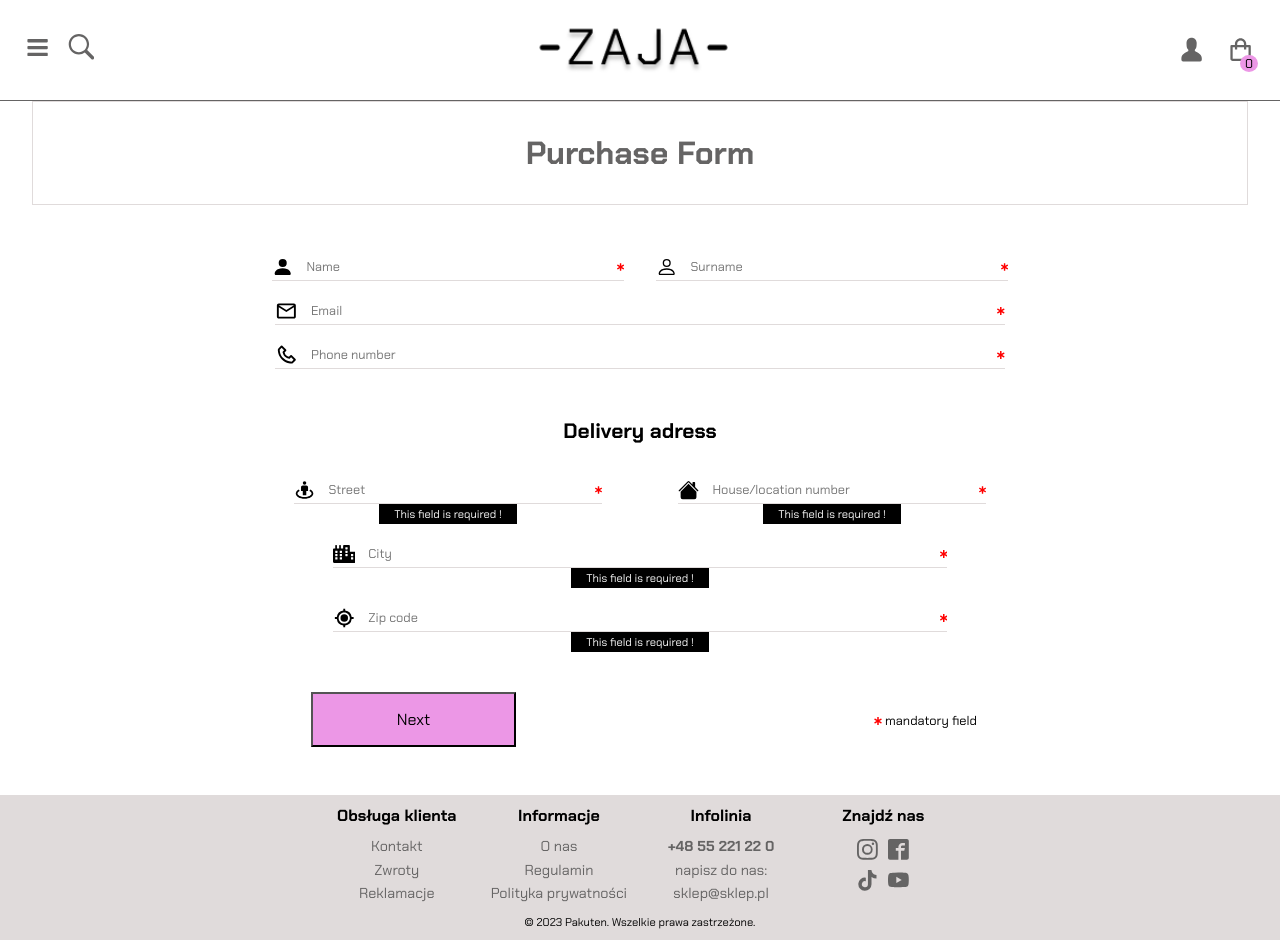
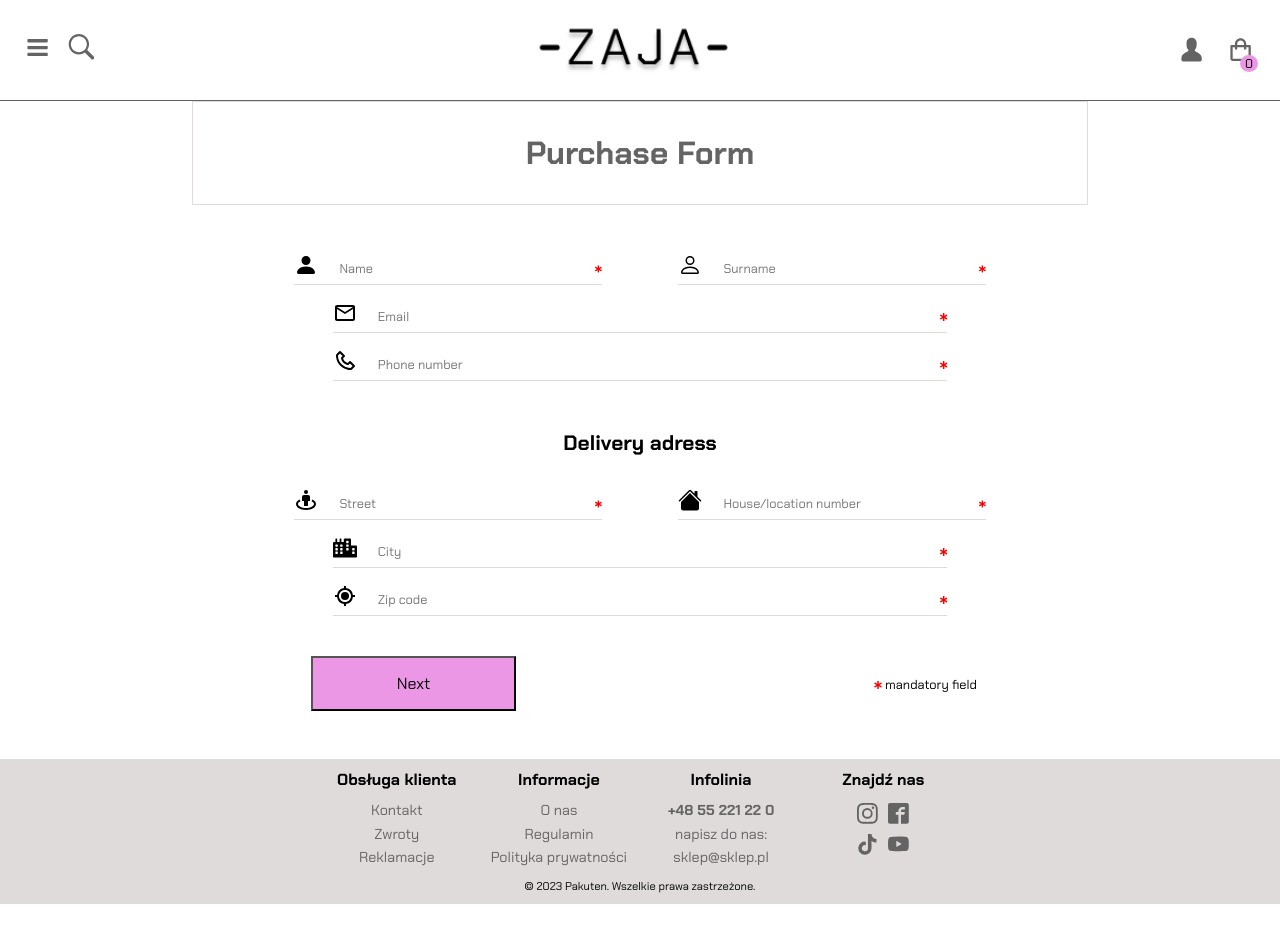
Before and after one commit to zaju2611/store, a React (Create React App) app: page /purchase in a window 1280 px wide. After the commit the page ends 904 px from the top, so only its background shows below. Built offline with nearby package versions, Linux system fonts and the light colour scheme; no server answers.

Commit message:
form validation has begun

```diff
--- a/src/components/AdressForm.jsx
+++ b/src/components/AdressForm.jsx
@@ -1,7 +1,7 @@
 import { BsFillHouseFill } from "react-icons/bs";
-import { FaCity, FaStarOfLife } from "react-icons/fa";
+import { FaCity } from "react-icons/fa";
 import { BiStreetView, BiCurrentLocation } from "react-icons/bi";
-import ErrorForm from "./ErrorForm";
+import FormInput from "./FormInput";
 
 export default function AddressForm() {
 	return (
@@ -17,57 +17,29 @@ export default function AddressForm() {
 				Delivery adress
 			</h2>
 			<div style={{ display: "flex", width: "100%" }}>
-				<div className="errorForm">
-					<label className="promo-label label">
-						<BiStreetView style={{ marginRight: ".5rem" }} />
-						<input
-							type="text"
-							className="promo"
-							placeholder="Street"
-							required
-						/>
-						<FaStarOfLife style={{ fontSize: ".5rem", color: "red" }} />
-					</label>
-					<ErrorForm children={"This field is required !"} />
-				</div>
-				<div className="errorForm">
-					<label className="promo-label label">
-						<BsFillHouseFill style={{ marginRight: ".5rem" }} />
-						<input
-							type="text"
-							className="promo"
-							placeholder="House/location number"
-							required
-						/>
-						<FaStarOfLife style={{ fontSize: ".5rem", color: "red" }} />
-					</label>
-					<ErrorForm children={"This field is required !"} />
-				</div>
+				<FormInput
+					icon={<BiStreetView style={{ marginRight: ".5rem" }} />}
+					placeholder="Street"
+					errorText={"This field is required !"}
+				/>
+				<FormInput
+					icon={<BsFillHouseFill style={{ marginRight: ".5rem" }} />}
+					placeholder="House/location number"
+					errorText={"This field is required !"}
+				/>
 			</div>
-			<div className="errorForm">
-				<label
-					className="promo-label label"
-					style={{
-						width: "80%",
-					}}>
-					<FaCity style={{ marginRight: ".5rem" }} />
-					<input type="email" className="promo" placeholder="City" required />
-					<FaStarOfLife style={{ fontSize: ".5rem", color: "red" }} />
-				</label>
-				<ErrorForm children={"This field is required !"} />
-			</div>
-			<div className="errorForm">
-				<label
-					className="promo-label label"
-					style={{
-						width: "80%",
-					}}>
-					<BiCurrentLocation style={{ marginRight: ".5rem" }} />
-					<input type="tel" className="promo" placeholder="Zip code" required />
-					<FaStarOfLife style={{ fontSize: ".5rem", color: "red" }} />
-				</label>
-				<ErrorForm children={"This field is required !"} />
-			</div>
+			<FormInput
+				icon={<FaCity style={{ marginRight: ".5rem" }} />}
+				placeholder="City"
+				type="text"
+				errorText={"This field is required !"}
+			/>
+			<FormInput
+				icon={<BiCurrentLocation style={{ marginRight: ".5rem" }} />}
+				placeholder="Zip code"
+				type="text"
+				errorText={"This field is required !"}
+			/>
 		</form>
 	);
 }
--- a/src/components/ConcactForm.jsx
+++ b/src/components/ConcactForm.jsx
@@ -1,7 +1,7 @@
 import { BsPerson, BsFillPersonFill } from "react-icons/bs";
 import { MdOutlineEmail } from "react-icons/md";
 import { BiPhone } from "react-icons/bi";
-import { FaStarOfLife } from "react-icons/fa";
+import FormInput from "./FormInput";
 export default function ConcactForm() {
 	return (
 		<form
@@ -13,40 +13,31 @@ export default function ConcactForm() {
 				margin: "2rem 2rem 1rem 2rem",
 			}}>
 			<div style={{ display: "flex", width: "100%" }}>
-				<label className="promo-label label">
-					<BsFillPersonFill style={{ marginRight: ".5rem" }} />
-					<input type="text" className="promo" placeholder="Name" required />
-					<FaStarOfLife style={{ fontSize: ".5rem", color: "red" }} />
-				</label>
-				<label className="promo-label label">
-					<BsPerson style={{ marginRight: ".5rem" }} />
-					<input type="text" className="promo" placeholder="Surname" required />
-					<FaStarOfLife style={{ fontSize: ".5rem", color: "red" }} />
-				</label>
+				<FormInput
+					icon={<BsFillPersonFill style={{ marginRight: ".5rem" }} />}
+					placeholder="Name"
+					errorText="This field is required!"
+					type="text"
+				/>
+				<FormInput
+					icon={<BsPerson style={{ marginRight: ".5rem" }} />}
+					placeholder="Surname"
+					errorText="This field is required!"
+					type="text"
+				/>
 			</div>
-			<label
-				className="promo-label label"
-				style={{
-					width: "95%",
-				}}>
-				<MdOutlineEmail style={{ marginRight: ".5rem" }} />
-				<input type="email" className="promo" placeholder="Email" required />
-				<FaStarOfLife style={{ fontSize: ".5rem", color: "red" }} />
-			</label>
-			<label
-				className="promo-label label"
-				style={{
-					width: "95%",
-				}}>
-				<BiPhone style={{ marginRight: ".5rem" }} />
-				<input
-					type="tel"
-					className="promo"
-					placeholder="Phone number"
-					required
-				/>
-				<FaStarOfLife style={{ fontSize: ".5rem", color: "red" }} />
-			</label>
+			<FormInput
+				icon={<MdOutlineEmail style={{ marginRight: ".5rem" }} />}
+				placeholder="Email"
+				errorText="Incorrect email!"
+				type="email"
+			/>
+			<FormInput
+				icon={<BiPhone style={{ marginRight: ".5rem" }} />}
+				placeholder="Phone number"
+				errorText="This field is required!"
+				type="tel"
+			/>
 		</form>
 	);
 }
--- a/src/components/FormInput.jsx
+++ b/src/components/FormInput.jsx
@@ -1,11 +1,24 @@
+import { useState } from "react";
 import { FaStarOfLife } from "react-icons/fa";
 import ErrorForm from "./ErrorForm";
+
 export default function FormInput({
 	icon,
 	placeholder,
 	errorText,
 	type = "text",
+	validator = null,
 }) {
+	const [value, setValue] = useState("");
+	const [isValid, setIsValid] = useState(true);
+
+	const handleChange = (event) => {
+		setValue(event.target.value);
+		if (validator) {
+			setIsValid(validator(event.target.value));
+		}
+	};
+
 	return (
 		<div className="errorForm">
 			<label className="promo-label label" style={{ width: "80%" }}>
@@ -15,10 +28,12 @@ export default function FormInput({
 					className="promo"
 					placeholder={placeholder}
 					required
+					value={value}
+					onChange={handleChange}
 				/>
 				<FaStarOfLife style={{ fontSize: ".5rem", color: "red" }} />
 			</label>
-			<ErrorForm children={errorText} />
+			{!isValid && <ErrorForm children={errorText} />}
 		</div>
 	);
 }
--- a/src/components/LoginForm.jsx
+++ b/src/components/LoginForm.jsx
@@ -2,7 +2,7 @@ import { BiFace } from "react-icons/bi";
 import { RiLockPasswordFill } from "react-icons/ri";
 import FormInput from "./FormInput";
 
-export default function LoginButton() {
+export default function LoginForm() {
 	return (
 		<div
 			style={{
@@ -23,15 +23,20 @@ export default function LoginButton() {
 					placeholder="Your email address"
 					errorText="Incorrect email!"
 					type="email"
+					validator={(value) => value.trim().length > 0}
 				/>
 				<FormInput
 					icon={<RiLockPasswordFill />}
 					placeholder="Password"
 					errorText="This field is required!"
 					type="password"
+					validator={(value) => value.trim().length > 0}
 				/>
 			</form>
-			<button className="accountBtns" style={{ marginTop: "20px" }}>
+			<button
+				className="accountBtns"
+				style={{ marginTop: "20px" }}
+				type="submit">
 				Login
 			</button>
 		</div>
--- a/src/pages/PurchaseForm.jsx
+++ b/src/pages/PurchaseForm.jsx
@@ -7,7 +7,7 @@ export default function PurchaseForm() {
 		<div className="pageContainer">
 			<div
 				style={{
-					width: "95%",
+					width: "70%",
 					display: "flex",
 					justifyContent: "center",
 					border: "1px solid var(--light-grey)",
```
